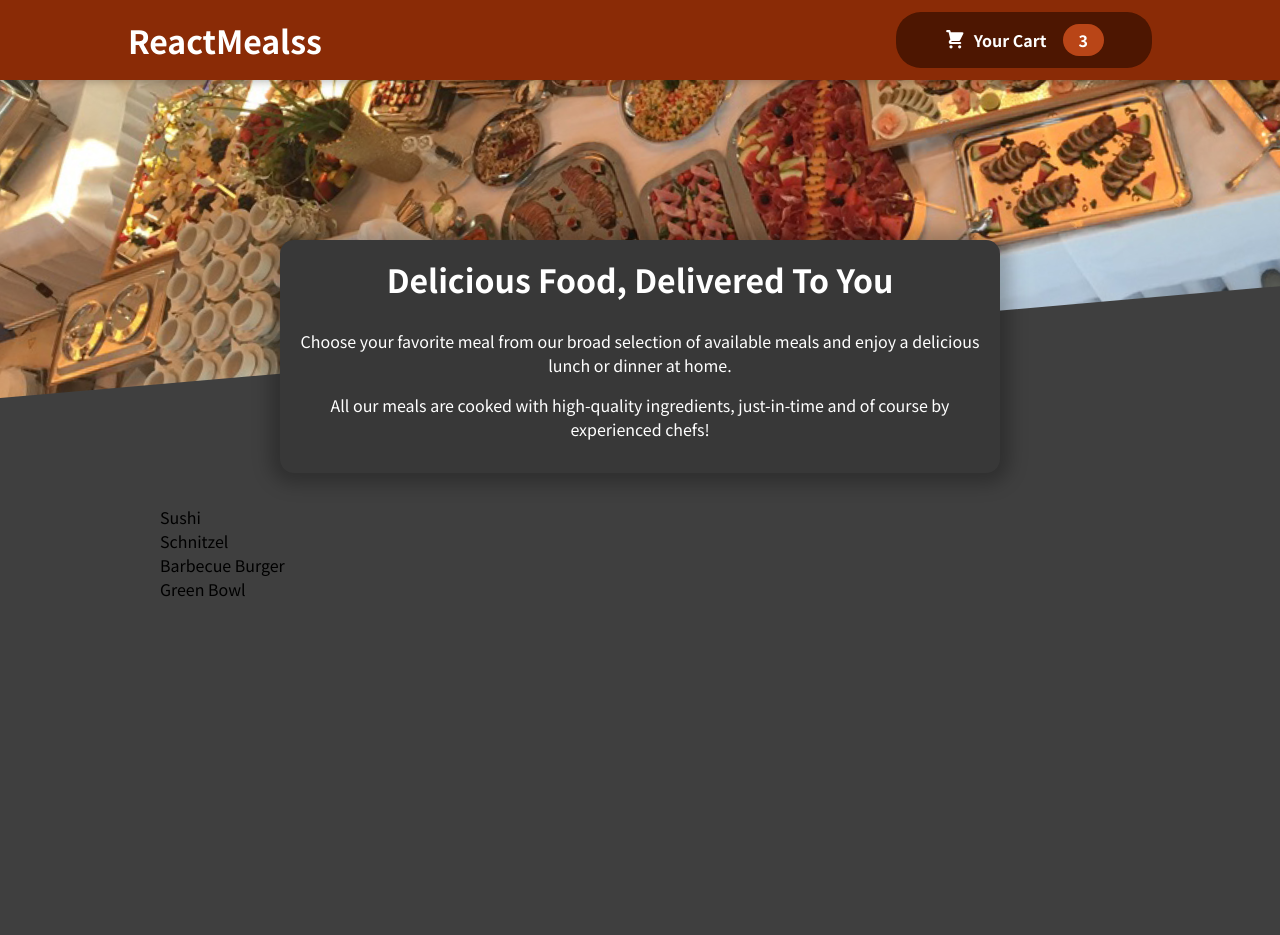
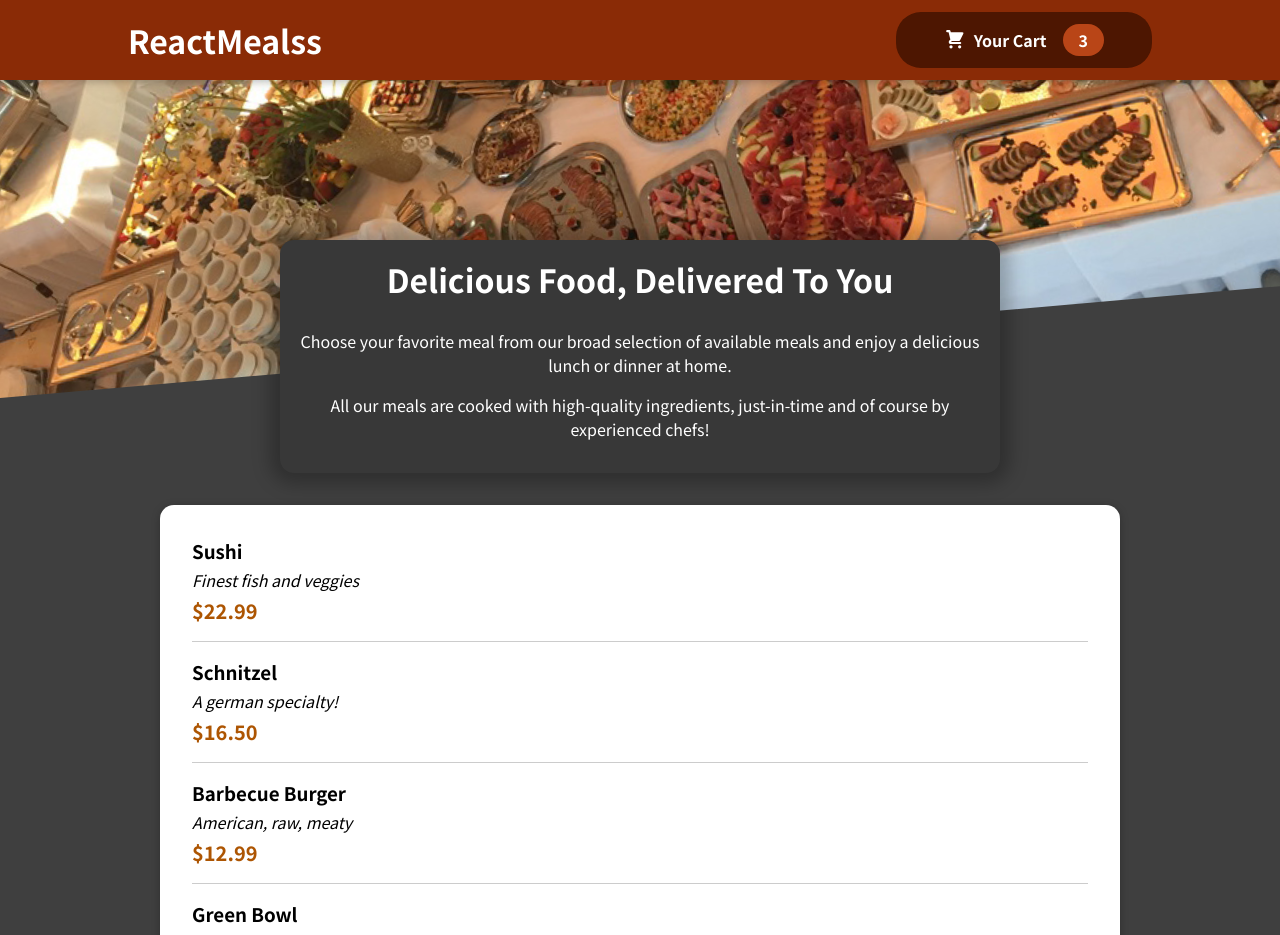
Before and after one commit to CaioFML/react-course-section-11, a React (Create React App) app: page / in a window 1280 px wide. Shown: the top 935 px of the page. Before the commit the page ends 800 px from the top, so only its background shows below. Built offline with nearby package versions, Linux system fonts and the light colour scheme.

Commit message:
136. Adding Individual Meal Items & Displaying Them

```diff
--- a/src/components/Meals/AvailableMeals.js
+++ b/src/components/Meals/AvailableMeals.js
@@ -1,4 +1,6 @@
+import Card from "../UI/Card";
 import classes from "./AvailableMeals.module.css";
+import MealItem from "./MealItem/MealItem";
 
 const DUMMY_MEALS = [
   {
@@ -29,12 +31,21 @@
 
 const AvailableMeals = () => {
   const mealsList = DUMMY_MEALS.map((meal) => {
-    return <li>{meal.name}</li>;
+    return (
+      <MealItem
+        key={meal.id}
+        name={meal.name}
+        price={meal.price}
+        description={meal.description}
+      />
+    );
   });
 
   return (
     <section className={classes.meals}>
-      <ul>{mealsList}</ul>
+      <Card>
+        <ul>{mealsList}</ul>
+      </Card>
     </section>
   );
 };
--- /dev/null
+++ b/src/components/Meals/MealItem/MealItem.js
@@ -0,0 +1,21 @@
+import React from "react";
+
+import classes from "./MealItem.module.css";
+
+const MealItem = (props) => {
+  const price = `$${props.price.toFixed(2)}`;
+
+  return (
+    <li className={classes.meal}>
+      <div>
+        <h3>{props.name}</h3>
+        <div className={classes.description}>{props.description}</div>
+        <div className={classes.price}>{price}</div>
+      </div>
+
+      <div></div>
+    </li>
+  );
+};
+
+export default MealItem;
--- /dev/null
+++ b/src/components/Meals/MealItem/MealItem.module.css
@@ -0,0 +1,22 @@
+.meal {
+  display: flex;
+  justify-content: space-between;
+  margin: 1rem;
+  padding-bottom: 1rem;
+  border-bottom: 1px solid #ccc;
+}
+
+.meal h3 {
+  margin: 0 0 0.25rem 0;
+}
+
+.description {
+  font-style: italic;
+}
+
+.price {
+  margin-top: 0.25rem;
+  font-weight: bold;
+  color: #ad5502;
+  font-size: 1.25rem;
+}
--- /dev/null
+++ b/src/components/UI/Card.js
@@ -0,0 +1,11 @@
+import React from 'react'
+
+import classes from './Card.module.css'
+
+const Card = props => {
+  return (
+    <div className={classes.card}>{props.children}</div>
+  )
+}
+
+export default Card
--- /dev/null
+++ b/src/components/UI/Card.module.css
@@ -0,0 +1,6 @@
+.card {
+  padding: 1rem;
+  box-shadow: 0 2px 8px rgba(0, 0, 0, 0.25);
+  border-radius: 14px;
+  background-color: white;
+}
```
Also changed, not shown: 2 other files (tests, documents, lock files or other folders).
